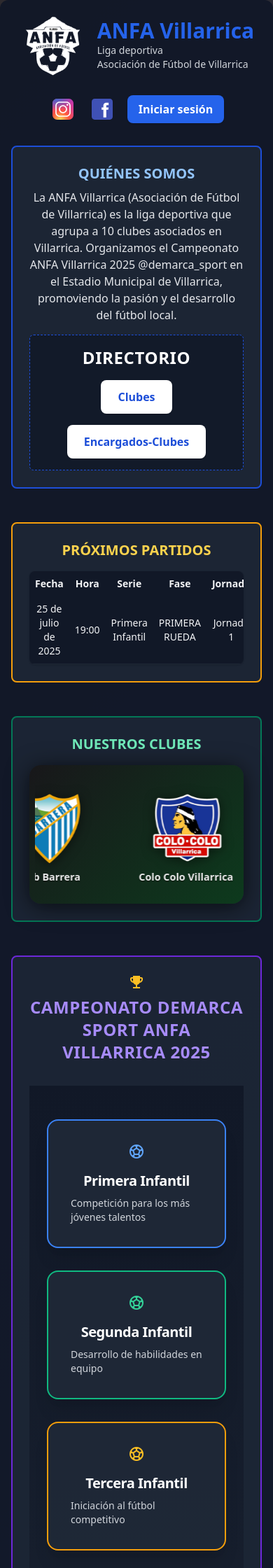
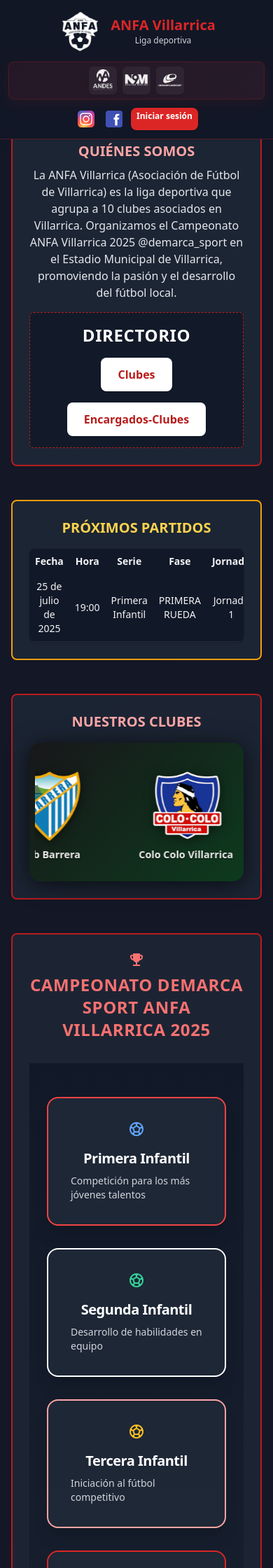
Before and after one commit to DrackPrez/ANFA_VILLARRICA, a Django app: page / in a window 390 px wide. Shown: the top 2240 px of the page at 70% size. Run offline with Django 5.2, Linux system fonts and the light colour scheme; data comes from the database, SQL or seed files in the repository; data that the repository does not hold is empty.

Commit message:
feat: Update styles in login and menu templates for improved aesthetics and mobile responsiveness

```diff
--- a/app_main/templates/menu.html
+++ b/app_main/templates/menu.html
@@ -8,52 +8,105 @@
 <link href="https://fonts.googleapis.com/icon?family=Material+Icons" rel="stylesheet"/>
 <style>
     body {
-        background: linear-gradient(135deg, #2d2a2e 0%, #1d3a7c 100%);
+        background: linear-gradient(135deg, #2d1b1b 0%, #7c1d1d 100%);
+        padding-top: 140px; /* Increased space for mobile header */
+    }
+    .sticky-header {
+        position: fixed;
+        top: 0;
+        left: 0;
+        right: 0;
+        z-index: 1000;
+        backdrop-filter: blur(10px);
+        background: rgba(17, 24, 39, 0.95);
+        border-bottom: 1px solid rgba(220, 38, 38, 0.3);
+    }
+    .sponsor-logos {
+        background: linear-gradient(135deg, rgba(220, 38, 38, 0.1) 0%, rgba(239, 68, 68, 0.1) 100%);
+        border: 1px solid rgba(220, 38, 38, 0.2);
+        border-radius: 12px;
+        padding: 8px 12px;
+        backdrop-filter: blur(5px);
+        box-shadow: 0 4px 20px rgba(220, 38, 38, 0.1);
+    }
+    .sponsor-logo {
+        transition: all 0.3s ease;
+        filter: brightness(0.9) contrast(1.1);
+        border-radius: 6px;
+        background: rgba(255, 255, 255, 0.05);
+        padding: 4px;
+        box-shadow: 0 2px 8px rgba(0, 0, 0, 0.1);
+    }
+    .sponsor-logo:hover {
+        transform: translateY(-2px) scale(1.05);
+        filter: brightness(1.1) contrast(1.2);
+        box-shadow: 0 8px 25px rgba(220, 38, 38, 0.3);
+    }
+    @media (max-width: 768px) {
+        body {
+            padding-top: 160px;
+        }
+        .sponsor-logos {
+            padding: 6px 8px;
+            border-radius: 8px;
+        }
+        .sponsor-logo {
+            padding: 3px;
+        }
     }
 </style>
 </head>
 <body class="text-gray-100">
 <div class="container mx-auto p-4 bg-gray-900 bg-opacity-95 rounded-xl shadow-lg">
-<header class="flex flex-col md:flex-row justify-between items-center mb-8">
-<div class="flex items-center mb-4 md:mb-0">
-<img alt="Logo ANFA" class="h-24 w-24 mr-4" src="{% static 'img/anfa.png' %}"/>
-<div>
-<h1 class="text-3xl font-extrabold text-blue-600 drop-shadow">ANFA Villarrica</h1>
-<p class="text-sm text-gray-300">Liga deportiva</p>
-<p class="text-sm text-gray-300">Asociación de Fútbol de Villarrica</p>
+<header class="sticky-header flex flex-col lg:flex-row justify-between items-center p-3 lg:p-4 space-y-3 lg:space-y-0">
+<div class="flex items-center justify-center lg:justify-start w-full lg:w-auto">
+<img alt="Logo ANFA" class="h-16 w-16 lg:h-24 lg:w-24 mr-3 lg:mr-4" src="{% static 'img/anfa.png' %}"/>
+<div class="text-center lg:text-left">
+<h1 class="text-xl lg:text-3xl font-extrabold text-red-600 drop-shadow">ANFA Villarrica</h1>
+<p class="text-xs lg:text-sm text-gray-300">Liga deportiva</p>
+<p class="text-xs lg:text-sm text-gray-300 hidden lg:block">Asociación de Fútbol de Villarrica</p>
 </div>
 </div>
-<div class="flex space-x-4 justify-end mt-2">
+
+<!-- Logos patrocinadores en el centro -->
+<div class="sponsor-logos flex items-center justify-center space-x-2 sm:space-x-4 lg:space-x-6 w-full lg:w-auto">
+
+    <img alt="Andes Asesorías" class="sponsor-logo h-10 w-10 sm:h-12 sm:w-12 lg:h-14 lg:w-14 object-contain" src="{% static 'img/andes.png' %}"/>
+    <img alt="Novena Medios" class="sponsor-logo h-10 w-10 sm:h-12 sm:w-12 lg:h-14 lg:w-14 object-contain" src="{% static 'img/novena.png' %}"/>
+    <img alt="Demarca Sport" class="sponsor-logo h-10 w-10 sm:h-12 sm:w-12 lg:h-14 lg:w-14 object-contain" src="{% static 'img/demarca.png' %}"/>
+</div>
+
+<div class="flex space-x-2 sm:space-x-3 lg:space-x-4 justify-center lg:justify-end w-full lg:w-auto">
     <a href="https://www.instagram.com/anfavillarrica?igsh=MTYyeTczem44dXNhcg==/" target="_blank" rel="noopener noreferrer">
-        <img alt="Instagram" class="h-10 w-10" src="{% static 'img/instagram-icon.svg' %}"/>
+        <img alt="Instagram" class="h-8 w-8 lg:h-10 lg:w-10" src="{% static 'img/instagram-icon.svg' %}"/>
     </a>
     <a href="https://www.facebook.com/" target="_blank" rel="noopener noreferrer">
-        <img alt="Facebook" class="h-10 w-10" src="{% static 'img/facebook-icon.svg' %}"/>
+        <img alt="Facebook" class="h-8 w-8 lg:h-10 lg:w-10" src="{% static 'img/facebook-icon.svg' %}"/>
     </a>
     <!-- Botones de autenticación -->
     {% if user.is_authenticated %}
         <form action="{% url 'logout' %}" method="post" class="inline">
             {% csrf_token %}
-            <button type="submit" class="bg-red-600 hover:bg-red-700 text-white font-semibold px-4 py-2 rounded-lg shadow transition">
+            <button type="submit" class="bg-red-600 hover:bg-red-700 text-white font-semibold px-2 py-1 sm:px-3 sm:py-2 lg:px-4 lg:py-2 rounded-lg shadow transition text-xs sm:text-sm">
                 Cerrar sesión
             </button>
         </form>
     {% else %}
-        <a href="{% url 'login' %}" class="bg-blue-600 hover:bg-blue-700 text-white font-semibold px-4 py-2 rounded-lg shadow transition">
+        <a href="{% url 'login' %}" class="bg-red-600 hover:bg-red-700 text-white font-semibold px-2 py-1 sm:px-3 sm:py-2 lg:px-4 lg:py-2 rounded-lg shadow transition text-xs sm:text-sm">
             Iniciar sesión
         </a>
     {% endif %}
 </div>
 </header>
 <main>
-<section class="mb-12 p-6 border-2 border-blue-700 rounded-lg bg-gray-800 bg-opacity-80">
-<h2 class="text-xl font-semibold mb-2 text-center text-blue-300">QUIÉNES SOMOS</h2>
+<section class="mb-12 p-6 border-2 border-red-700 rounded-lg bg-gray-800 bg-opacity-80">
+<h2 class="text-xl font-semibold mb-2 text-center text-red-300">QUIÉNES SOMOS</h2>
 <p class="text-gray-200 text-center mb-4">La ANFA Villarrica (Asociación de Fútbol de Villarrica) es la liga deportiva que agrupa a 10 clubes asociados en Villarrica. Organizamos el Campeonato ANFA Villarrica 2025 @demarca_sport en el Estadio Municipal de Villarrica, promoviendo la pasión y el desarrollo del fútbol local.</p>
-<div class="text-center p-4 border border-dashed border-blue-700 rounded-md bg-gray-900 bg-opacity-80">
+<div class="text-center p-4 border border-dashed border-red-700 rounded-md bg-gray-900 bg-opacity-80">
     <p class="text-2xl font-bold text-white mb-4 tracking-wide">DIRECTORIO</p>
     <div class="flex flex-col md:flex-row justify-center items-center gap-4 mt-4">
-        <a href="{% url 'clubes' %}" class="bg-white text-blue-700 font-semibold px-6 py-3 rounded-lg shadow hover:bg-blue-100 transition">Clubes</a>
-        <a href="{% url 'encargados_clubes' %}" class="bg-white text-blue-700 font-semibold px-6 py-3 rounded-lg shadow hover:bg-blue-100 transition">Encargados-Clubes</a>
+        <a href="{% url 'clubes' %}" class="bg-white text-red-700 font-semibold px-6 py-3 rounded-lg shadow hover:bg-red-100 transition">Clubes</a>
+        <a href="{% url 'encargados_clubes' %}" class="bg-white text-red-700 font-semibold px-6 py-3 rounded-lg shadow hover:bg-red-100 transition">Encargados-Clubes</a>
     </div>
 </div>
 </section>
@@ -78,7 +131,7 @@
             <tbody>
                 {% if proximos_partidos %}
                     {% for partido in proximos_partidos %}
-                    <tr class="border-b border-gray-800 cursor-pointer hover:bg-yellow-900 transition"
+                    <tr class="border-b border-gray-800 cursor-pointer hover:bg-red-900 transition"
                         data-partido-id="{{ partido.id }}"
                         onclick="irAPartido('{{ partido.serie_url }}', '{{ partido.jornada_id }}', '{{ partido.id }}')">
                         <td class="px-2 py-2 text-center">{{ partido.fecha }}</td>
@@ -100,8 +153,8 @@
         </table>
     </div>
 </section>
-<section class="mb-12 p-6 border-2 border-green-700 rounded-lg bg-gray-800 bg-opacity-80">
-<h2 class="text-xl font-semibold mb-4 text-center text-green-300">NUESTROS CLUBES</h2>
+<section class="mb-12 p-6 border-2 border-red-700 rounded-lg bg-gray-800 bg-opacity-80">
+<h2 class="text-xl font-semibold mb-4 text-center text-red-300">NUESTROS CLUBES</h2>
 <style>
     .club-carousel-bg {
         background: linear-gradient(135deg, #18171a 0%, #0d3a1d 100%);
@@ -175,10 +228,7 @@
                 <img src="{% static 'img/pilmahue_villarrica.png' %}" alt="Pilmahue Villarrica">
                 <span>Pilmahue Villarrica</span>
             </div>
-            <div class="carousel-logo">
-                <img src="{% static 'img/club3.png' %}" alt="Logo Blanco">
-                <span>Logo </span>
-            </div>
+
             <div class="carousel-logo">
                 <img src="{% static 'img/ferrovilla.png' %}" alt="Ferroviila Villarrica">
                 <span>Ferroviila Villarrica</span>
@@ -187,18 +237,12 @@
                 <img src="{% static 'img/anfa.png' %}" alt="ANFA Villarrica">
                 <span>ANFA Villarrica</span>
             </div>
-            <div class="carousel-logo">
-                <img src="{% static 'img/novena.png' %}" alt="Novena Medios">
-                <span>Novena Medios</span>
-            </div>
+
             <div class="carousel-logo">
                 <img src="{% static 'img/kolping.png' %}" alt="Kolping Villarrica">
                 <span>Kolping Villarrica</span>
             </div>
-            <div class="carousel-logo">
-                <img src="{% static 'img/demarca.png' %}" alt="Demarca Sport">
-                <span>Demarca Sport</span>
-            </div>
+
             <div class="carousel-logo">
                 <img src="{% static 'img/catolica.png' %}" alt="CDUC Villarrica">
                 <span>CDUC Villarrica</span>
@@ -215,10 +259,7 @@
                 <img src="{% static 'img/higins.png' %}" alt="O'Higgins Villarrica">
                 <span>O'Higgins Villarrica</span>
             </div>
-            <div class="carousel-logo">
-                <img src="{% static 'img/andes.png' %}" alt="Andes Asesorías">
-                <span>Andes Asesorías</span>
-            </div>
+
             <div class="carousel-logo">
                 <img src="{% static 'img/club_villarrica.png' %}" alt="Club Deportivo Villarrica">
                 <span>Club Deportivo Villarrica</span>
@@ -248,10 +289,7 @@
                 <img src="{% static 'img/anfa.png' %}" alt="ANFA Villarrica">
                 <span>ANFA Villarrica</span>
             </div>
-            <div class="carousel-logo">
-                <img src="{% static 'img/novena.png' %}" alt="Novena Medios">
-                <span>Novena Medios</span>
-            </div>
+
             <div class="carousel-logo">
                 <img src="{% static 'img/kolping.png' %}" alt="Kolping Villarrica">
                 <span>Kolping Villarrica</span>
@@ -288,11 +326,11 @@
     </div>
 </div>
 </section>
-<section class="p-6 border-2 border-purple-700 rounded-lg bg-gray-800 bg-opacity-80">
+<section class="p-6 border-2 border-red-700 rounded-lg bg-gray-800 bg-opacity-80">
 <div class="flex justify-center mb-2">
-    <span class="material-icons text-yellow-400 text-5xl drop-shadow-lg">emoji_events</span>
+    <span class="material-icons text-red-400 text-5xl drop-shadow-lg">emoji_events</span>
 </div>
-<h2 class="text-2xl font-extrabold mb-8 text-center text-purple-400 tracking-wide flex items-center justify-center gap-2">
+<h2 class="text-2xl font-extrabold mb-8 text-center text-red-400 tracking-wide flex items-center justify-center gap-2">
     CAMPEONATO DEMARCA SPORT ANFA VILLARRICA 2025
 </h2>
 <section class="py-12 bg-gradient-to-b from-gray-900 to-gray-800">
@@ -300,24 +338,24 @@
         <div class="flex flex-wrap justify-center gap-8">
             <!-- Infantiles: Primera, Segunda, Tercera -->
             <a href="{% url 'serie_primera_infantil' %}" class="group">
-                <div class="relative bg-gray-800 bg-opacity-95 border-2 border-blue-500 rounded-2xl shadow-xl p-8 w-64 flex flex-col items-center transform transition-all duration-300 hover:scale-105 hover:shadow-2xl hover:border-blue-300">
-                    <div class="absolute inset-0 bg-gradient-to-br from-blue-500/20 to-purple-500/20 rounded-2xl opacity-0 group-hover:opacity-100 transition-opacity duration-300"></div>
+                <div class="relative bg-gray-800 bg-opacity-95 border-2 border-red-500 rounded-2xl shadow-xl p-8 w-64 flex flex-col items-center transform transition-all duration-300 hover:scale-105 hover:shadow-2xl hover:border-red-300">
+                    <div class="absolute inset-0 bg-gradient-to-br from-red-500/20 to-red-600/20 rounded-2xl opacity-0 group-hover:opacity-100 transition-opacity duration-300"></div>
                     <span class="material-icons text-blue-400 text-5xl mb-4 group-hover:animate-pulse">sports_soccer</span>
                     <h3 class="text-xl font-semibold text-white tracking-tight">Primera Infantil</h3>
                     <p class="text-sm text-gray-300 mt-2">Competición para los más jóvenes talentos</p>
                 </div>
             </a>
             <a href="{% url 'serie_segunda_infantil' %}" class="group">
-                <div class="relative bg-gray-800 bg-opacity-95 border-2 border-green-500 rounded-2xl shadow-xl p-8 w-64 flex flex-col items-center transform transition-all duration-300 hover:scale-105 hover:shadow-2xl hover:border-green-300">
-                    <div class="absolute inset-0 bg-gradient-to-br from-green-500/20 to-teal-500/20 rounded-2xl opacity-0 group-hover:opacity-100 transition-opacity duration-300"></div>
+                <div class="relative bg-gray-800 bg-opacity-95 border-2 border-white rounded-2xl shadow-xl p-8 w-64 flex flex-col items-center transform transition-all duration-300 hover:scale-105 hover:shadow-2xl hover:border-gray-300">
+                    <div class="absolute inset-0 bg-gradient-to-br from-white/20 to-gray-300/20 rounded-2xl opacity-0 group-hover:opacity-100 transition-opacity duration-300"></div>
                     <span class="material-icons text-green-400 text-5xl mb-4 group-hover:animate-pulse">sports_soccer</span>
                     <h3 class="text-xl font-semibold text-white tracking-tight">Segunda Infantil</h3>
                     <p class="text-sm text-gray-300 mt-2">Desarrollo de habilidades en equipo</p>
                 </div>
             </a>
             <a href="{% url 'serie_tercera_infantil' %}" class="group">
-                <div class="relative bg-gray-800 bg-opacity-95 border-2 border-yellow-500 rounded-2xl shadow-xl p-8 w-64 flex flex-col items-center transform transition-all duration-300 hover:scale-105 hover:shadow-2xl hover:border-yellow-300">
-                    <div class="absolute inset-0 bg-gradient-to-br from-yellow-500/20 to-orange-500/20 rounded-2xl opacity-0 group-hover:opacity-100 transition-opacity duration-300"></div>
+                <div class="relative bg-gray-800 bg-opacity-95 border-2 border-red-300 rounded-2xl shadow-xl p-8 w-64 flex flex-col items-center transform transition-all duration-300 hover:scale-105 hover:shadow-2xl hover:border-red-200">
+                    <div class="absolute inset-0 bg-gradient-to-br from-red-300/20 to-red-400/20 rounded-2xl opacity-0 group-hover:opacity-100 transition-opacity duration-300"></div>
                     <span class="material-icons text-yellow-400 text-5xl mb-4 group-hover:animate-pulse">sports_soccer</span>
                     <h3 class="text-xl font-semibold text-white tracking-tight">Tercera Infantil</h3>
                     <p class="text-sm text-gray-300 mt-2">Iniciación al fútbol competitivo</p>
@@ -325,8 +363,8 @@
             </a>
             <!-- Juvenil -->
             <a href="{% url 'serie_juvenil' %}" class="group">
-                <div class="relative bg-gray-800 bg-opacity-95 border-2 border-indigo-500 rounded-2xl shadow-xl p-8 w-64 flex flex-col items-center transform transition-all duration-300 hover:scale-105 hover:shadow-2xl hover:border-indigo-300">
-                    <div class="absolute inset-0 bg-gradient-to-br from-indigo-500/20 to-blue-500/20 rounded-2xl opacity-0 group-hover:opacity-100 transition-opacity duration-300"></div>
+                <div class="relative bg-gray-800 bg-opacity-95 border-2 border-red-600 rounded-2xl shadow-xl p-8 w-64 flex flex-col items-center transform transition-all duration-300 hover:scale-105 hover:shadow-2xl hover:border-red-400">
+                    <div class="absolute inset-0 bg-gradient-to-br from-red-600/20 to-red-700/20 rounded-2xl opacity-0 group-hover:opacity-100 transition-opacity duration-300"></div>
                     <span class="material-icons text-indigo-400 text-5xl mb-4 group-hover:animate-pulse">sports_volleyball</span>
                     <h3 class="text-xl font-semibold text-white tracking-tight">Juvenil</h3>
                     <p class="text-sm text-gray-300 mt-2">Preparación para el siguiente nivel</p>
@@ -334,33 +372,33 @@
             </a>
             <!-- Adultos -->
             <a href="{% url 'serie_honor' %}" class="group">
-                <div class="relative bg-gray-800 bg-opacity-95 border-2 border-red-500 rounded-2xl shadow-xl p-8 w-64 flex flex-col items-center transform transition-all duration-300 hover:scale-105 hover:shadow-2xl hover:border-red-300">
-                    <div class="absolute inset-0 bg-gradient-to-br from-red-500/20 to-pink-500/20 rounded-2xl opacity-0 group-hover:opacity-100 transition-opacity duration-300"></div>
+                <div class="relative bg-gray-800 bg-opacity-95 border-2 border-red-800 rounded-2xl shadow-xl p-8 w-64 flex flex-col items-center transform transition-all duration-300 hover:scale-105 hover:shadow-2xl hover:border-red-600">
+                    <div class="absolute inset-0 bg-gradient-to-br from-red-800/20 to-red-900/20 rounded-2xl opacity-0 group-hover:opacity-100 transition-opacity duration-300"></div>
                     <span class="material-icons text-red-400 text-5xl mb-4 group-hover:animate-pulse">person</span>
-                    <h3 class="text-xl font-semibold text-white tracking-tight">1ra Adultos Honor</h3>
+                    <h3 class="text-xl font-semibold text-white tracking-tight">Primera Adultos Honor</h3>
                     <p class="text-sm text-gray-300 mt-2">Élite del fútbol adulto</p>
                 </div>
             </a>
             <a href="{% url 'serie_segunda_adultos' %}" class="group">
-                <div class="relative bg-gray-800 bg-opacity-95 border-2 border-teal-500 rounded-2xl shadow-xl p-8 w-64 flex flex-col items-center transform transition-all duration-300 hover:scale-105 hover:shadow-2xl hover:border-teal-300">
-                    <div class="absolute inset-0 bg-gradient-to-br from-teal-500/20 to-cyan-500/20 rounded-2xl opacity-0 group-hover:opacity-100 transition-opacity duration-300"></div>
+                <div class="relative bg-gray-800 bg-opacity-95 border-2 border-red-400 rounded-2xl shadow-xl p-8 w-64 flex flex-col items-center transform transition-all duration-300 hover:scale-105 hover:shadow-2xl hover:border-red-300">
+                    <div class="absolute inset-0 bg-gradient-to-br from-red-400/20 to-red-500/20 rounded-2xl opacity-0 group-hover:opacity-100 transition-opacity duration-300"></div>
                     <span class="material-icons text-teal-400 text-5xl mb-4 group-hover:animate-pulse">person</span>
-                    <h3 class="text-xl font-semibold text-white tracking-tight">2da Adultos</h3>
+                    <h3 class="text-xl font-semibold text-white tracking-tight">Segunda Adultos</h3>
                     <p class="text-sm text-gray-300 mt-2">Competencia de alto nivel</p>
                 </div>
             </a>
             <!-- Seniors -->
             <a href="{% url 'serie_seniors' %}" class="group">
-                <div class="relative bg-gray-800 bg-opacity-95 border-2 border-orange-500 rounded-2xl shadow-xl p-8 w-64 flex flex-col items-center transform transition-all duration-300 hover:scale-105 hover:shadow-2xl hover:border-orange-300">
-                    <div class="absolute inset-0 bg-gradient-to-br from-orange-500/20 to-amber-500/20 rounded-2xl opacity-0 group-hover:opacity-100 transition-opacity duration-300"></div>
+                <div class="relative bg-gray-800 bg-opacity-95 border-2 border-gray-300 rounded-2xl shadow-xl p-8 w-64 flex flex-col items-center transform transition-all duration-300 hover:scale-105 hover:shadow-2xl hover:border-white">
+                    <div class="absolute inset-0 bg-gradient-to-br from-gray-300/20 to-white/20 rounded-2xl opacity-0 group-hover:opacity-100 transition-opacity duration-300"></div>
                     <span class="material-icons text-orange-400 text-5xl mb-4 group-hover:animate-pulse">person_4</span>
                     <h3 class="text-xl font-semibold text-white tracking-tight">Seniors</h3>
                     <p class="text-sm text-gray-300 mt-2">Experiencia y pasión</p>
                 </div>
             </a>
             <a href="{% url 'serie_super_seniors' %}" class="group">
-                <div class="relative bg-gray-800 bg-opacity-95 border-2 border-amber-500 rounded-2xl shadow-xl p-8 w-64 flex flex-col items-center transform transition-all duration-300 hover:scale-105 hover:shadow-2xl hover:border-amber-300">
-                    <div class="absolute inset-0 bg-gradient-to-br from-amber-500/20 to-yellow-500/20 rounded-2xl opacity-0 group-hover:opacity-100 transition-opacity duration-300"></div>
+                <div class="relative bg-gray-800 bg-opacity-95 border-2 border-red-200 rounded-2xl shadow-xl p-8 w-64 flex flex-col items-center transform transition-all duration-300 hover:scale-105 hover:shadow-2xl hover:border-red-100">
+                    <div class="absolute inset-0 bg-gradient-to-br from-red-200/20 to-red-300/20 rounded-2xl opacity-0 group-hover:opacity-100 transition-opacity duration-300"></div>
                     <span class="material-icons text-amber-400 text-5xl mb-4 group-hover:animate-pulse">person_4</span>
                     <h3 class="text-xl font-semibold text-white tracking-tight">Super Seniors</h3>
                     <p class="text-sm text-gray-300 mt-2">Leyendas del juego</p>
@@ -368,8 +406,8 @@
             </a>
             <!-- Femenino -->
             <a href="{% url 'serie_femenino' %}" class="group">
-                <div class="relative bg-gray-800 bg-opacity-95 border-2 border-pink-500 rounded-2xl shadow-xl p-8 w-64 flex flex-col items-center transform transition-all duration-300 hover:scale-105 hover:shadow-2xl hover:border-pink-300">
-                    <div class="absolute inset-0 bg-gradient-to-br from-pink-500/20 to-rose-500/20 rounded-2xl opacity-0 group-hover:opacity-100 transition-opacity duration-300"></div>
+                <div class="relative bg-gray-800 bg-opacity-95 border-2 border-pink-300 rounded-2xl shadow-xl p-8 w-64 flex flex-col items-center transform transition-all duration-300 hover:scale-105 hover:shadow-2xl hover:border-pink-200">
+                    <div class="absolute inset-0 bg-gradient-to-br from-pink-300/20 to-pink-400/20 rounded-2xl opacity-0 group-hover:opacity-100 transition-opacity duration-300"></div>
                     <span class="material-icons text-pink-400 text-5xl mb-4 group-hover:animate-pulse">female</span>
                     <h3 class="text-xl font-semibold text-white tracking-tight">Femenino</h3>
                     <p class="text-sm text-gray-300 mt-2">Fuerza y talento femenino</p>
@@ -379,8 +417,8 @@
     </div>
 </section>
 </main>
-<footer class="text-center mt-12 py-4 border-t border-blue-700">
-<p class="text-sm text-blue-300">© 2025 ANFA Villarrica. Todos los derechos reservados.</p>
+<footer class="text-center mt-12 py-4 border-t border-red-700">
+<p class="text-sm text-red-300">© 2025 ANFA Villarrica. Todos los derechos reservados.</p>
 </footer>
 </div>
 <script>
```
Also changed, not shown: app_login/templates/login.html (+12 -12 lines).
